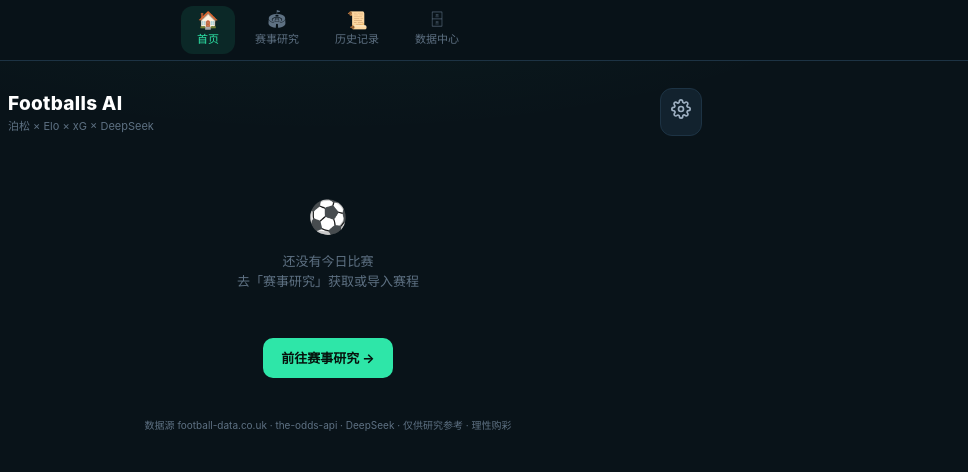
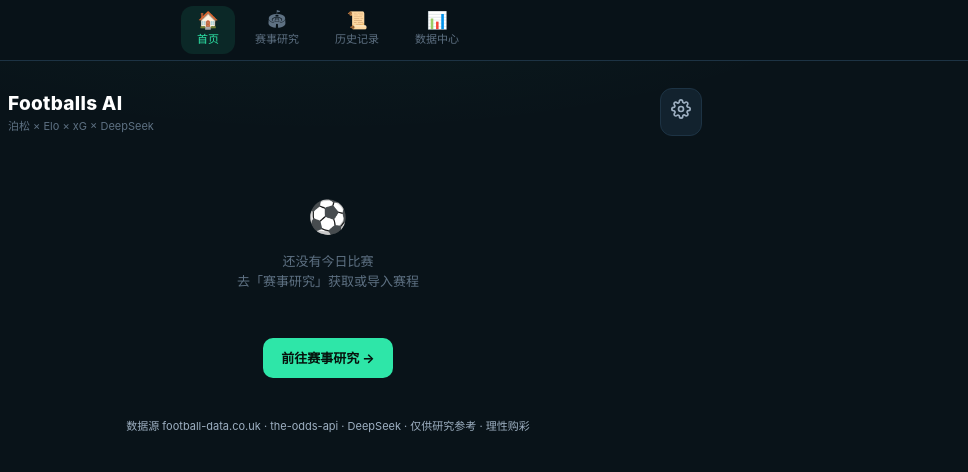
Before and after one commit to mengkings/jc-football, a plain HTML site: page app/index.html in a window 1280 px wide. Shown: the full height of the page, 312-1280 px from the left. Drawn offline with Linux system fonts and the light colour scheme.

Commit message:
fix: 数据中心标签图标改为 📊 避免缺字符 + 页脚对比度提升
Co-authored-by: Perplexity <noreply@perplexity.ai>

```diff
--- a/app/css/style.css
+++ b/app/css/style.css
@@ -247,7 +247,7 @@ summary::-webkit-details-marker { display: none; }
 
 .empty { text-align: center; padding: 36px 20px; color: var(--faint); font-size: 13px; }
 .empty .big { font-size: 32px; margin-bottom: 10px; }
-.foot { text-align: center; padding: 10px 0 20px; font-size: 10px; color: var(--faint); }
+.foot { text-align: center; padding: 10px 0 20px; font-size: 11px; color: var(--muted); }
 
 .toast { position: fixed; bottom: 92px; left: 50%; transform: translateX(-50%); background: var(--card-deep); border: 1px solid var(--border-2); color: var(--text); padding: 10px 20px; border-radius: 999px; font-size: 12px; z-index: 200; max-width: 82vw; }
 
--- a/app/index.html
+++ b/app/index.html
@@ -37,7 +37,7 @@
     <button class="tab active" data-tab="home"><span>🏠</span>首页</button>
     <button class="tab" data-tab="research"><span>🏟</span>赛事研究</button>
     <button class="tab" data-tab="history"><span>📜</span>历史记录</button>
-    <button class="tab" data-tab="data"><span>🗄</span>数据中心</button>
+    <button class="tab" data-tab="data"><span>📊</span>数据中心</button>
   </nav>
 
   <main id="view"></main>
```
